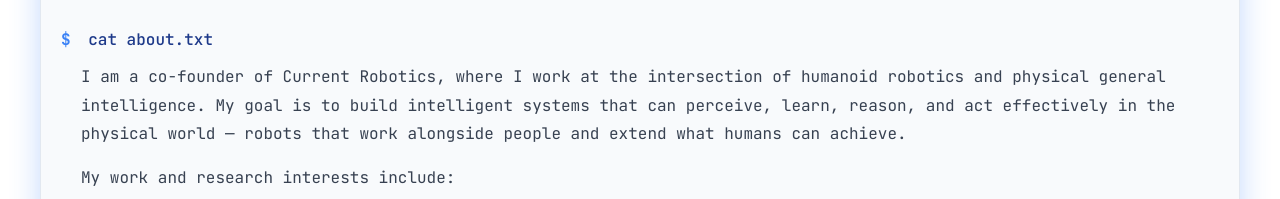
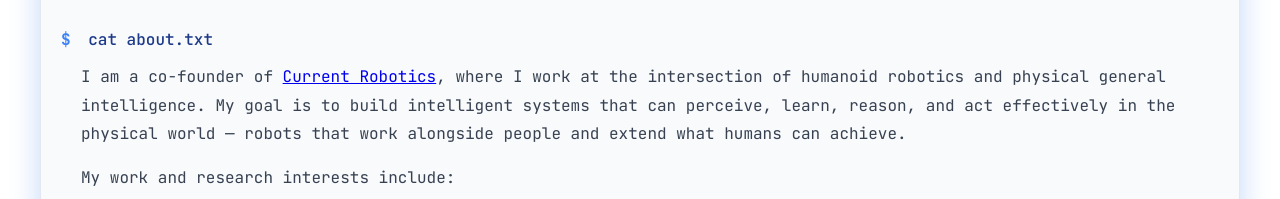
Before and after one commit to zhongrui-ai/zhongrui-ai.github.io, a plain HTML site: page index.html in a window 1280 px wide. Shown: the part 379-578 px from the top of the page. Drawn offline with Linux system fonts and the light colour scheme.

Commit message:
Update index.html

```diff
--- a/index.html
+++ b/index.html
@@ -98,7 +98,7 @@
                 <div class="output">
                     <div class="about-content">
                         <p>
-                            I am a co-founder of Current Robotics, where I work at the intersection of humanoid robotics and
+                            I am a co-founder of <a href="https://current-robotics.com/" target="_blank" rel="noopener noreferrer">Current Robotics</a>, where I work at the intersection of humanoid robotics and
                             physical general intelligence. My goal is to build intelligent systems that can perceive, learn,
                             reason, and act effectively in the physical world — robots that work alongside people and extend
                             what humans can achieve.
```
